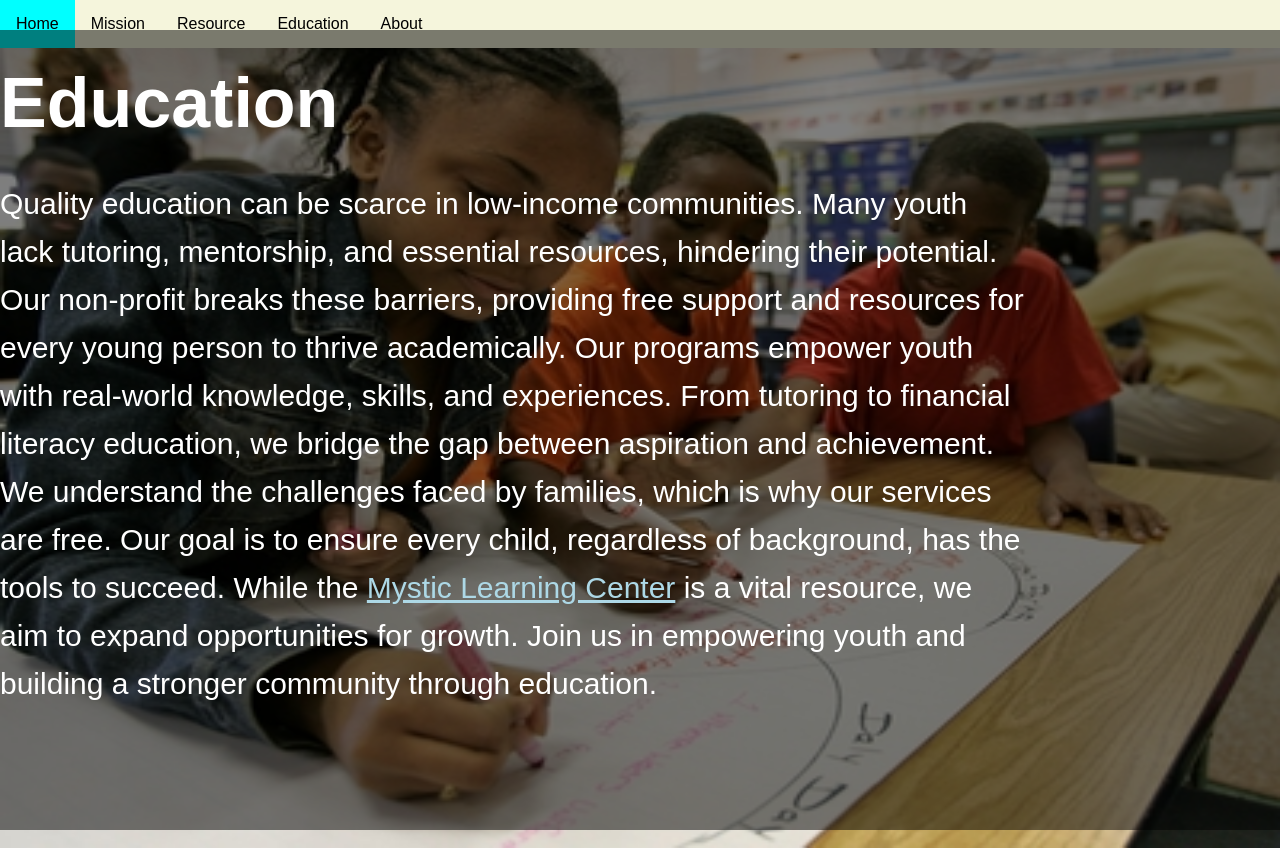
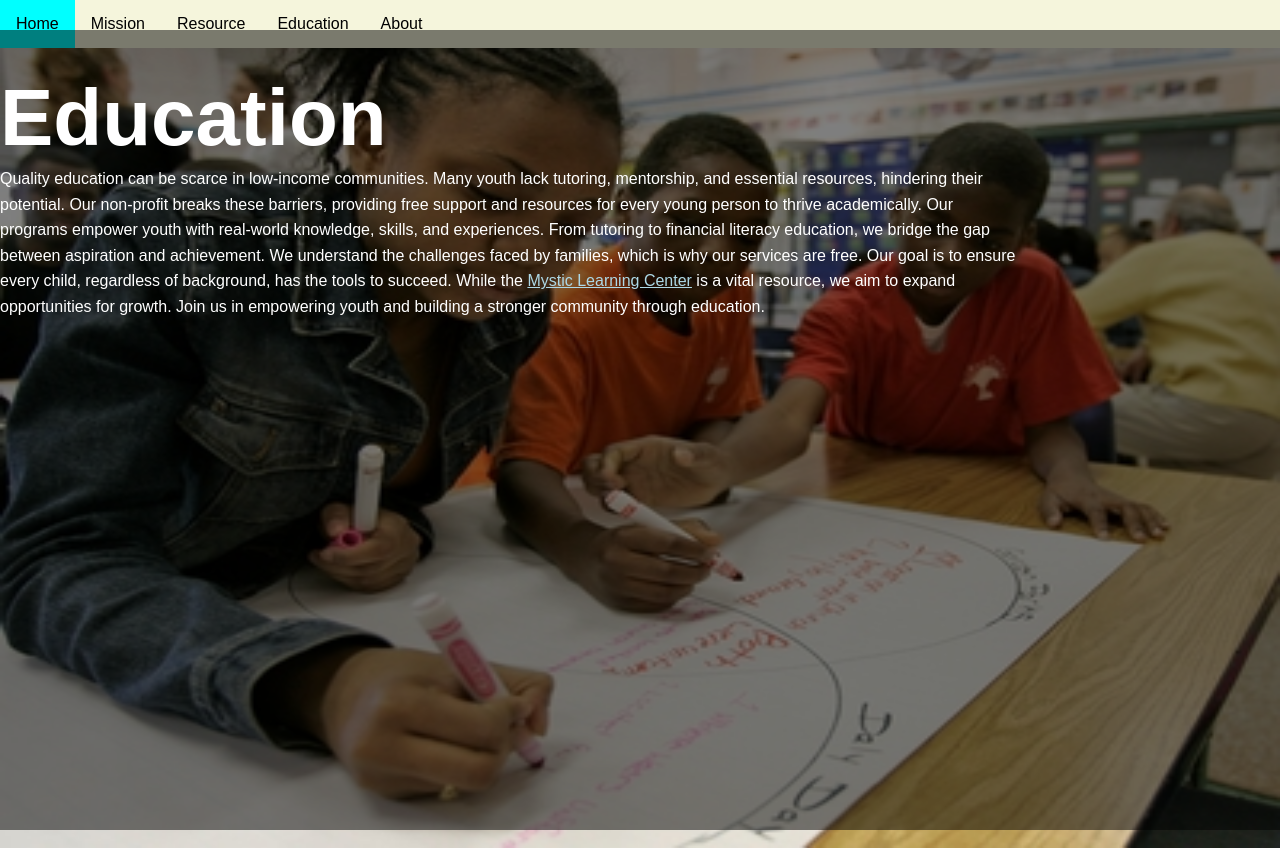
Before and after one commit to kalin1233/non-profit, a React (Vite) app: page /Education in a window 1280 px wide. Built offline with nearby package versions, Linux system fonts and the light colour scheme.

Commit message:
small changes

```diff
--- a/src/pages/Education.jsx
+++ b/src/pages/Education.jsx
@@ -1,5 +1,6 @@
 import educationPic from '../assets/education.png';
-import styled from 'styled-components';
+import styled, {ThemeProvider} from 'styled-components';
+import {theme} from "../components/Theme.jsx";
 
 const StyledImg = styled.img`
     width: 100%;
@@ -19,14 +20,13 @@ const OverlayDiv = styled.div`
 const StyledHeader = styled.h1`
     position: absolute;
     color: white;
-    font-weight: bold;
+    font-size: ${({ theme }) => theme.fontSizes.pageTitle};
     top: 0;
-    font-size: 70px;
 `;
 
 const StyledP = styled.p`
     position: absolute;
-    font-size: 30px;
+    font-size: ${({theme}) => theme.fontSizes.medium};
     color: white;
     top: 150px;
     width: 80%;
@@ -40,8 +40,8 @@ cursor: pointer;
 
 export default function Education() {
     return (
+        <ThemeProvider theme={theme}>
         <div>
-
              <StyledImg src={educationPic} alt="Education"/>
              <OverlayDiv/>
              <StyledHeader>Education</StyledHeader>
@@ -51,6 +51,7 @@ We understand the challenges faced by families, which is why our services are fr
 While the <Styleda href="https://mysticlearningcenter.org/about-us" target="_blank" rel="noopener noreferrer" >Mystic Learning Center</Styleda> is a vital resource, we aim to expand opportunities for growth. Join us in empowering youth and building a stronger community through education.
 </StyledP>
         </div>
+        </ThemeProvider>
 
     );
 }
--- a/src/pages/Home.jsx
+++ b/src/pages/Home.jsx
@@ -17,8 +17,7 @@ const HomePageContainer = styled.div`
 `;
 
 const SectionTitle = styled.h2`
-    font-size: ${({ theme }) => theme.fontSizes.large};
-    color: ${({ theme }) => theme.colors.text};
+    font-size: ${({ theme }) => theme.fontSizes.pageTitle};
     margin-bottom: 10px;
 `;
 
@@ -87,9 +86,11 @@ const HomePage = () => {
     return (
         <ThemeProvider theme={theme}>
             <HomePageContainer>
+                <SectionTitle>
                 <WindupChildren>
-                    <pace ms={100}>{"Welcome to our Non-Profit Organization Website"} </pace>
+                    <pace ms={100}>{"MIO NON-PROFIT ORGANIZATION"} </pace>
                 </WindupChildren>
+                </SectionTitle>
                 <IntroductionText>
                     This website is the vision of Kalin Toussaint and Lebanos Mengistu, two individuals who grew up in
                     Somerville Mystic Projects, respectively. Recognizing the challenges facing the youth in our
@@ -101,12 +102,12 @@ const HomePage = () => {
                 <SectionTitle>Meet Our Founders</SectionTitle>
                 <FounderContainer>
                     <FounderCard>
-                        <FounderImage src="kImage" alt="Founder 1"/>
+                        <FounderImage src={lebImage} alt="Founder 1"/>
                         <FounderName>Lebanos Mengistu</FounderName>
                         <FounderRole>Co-Founder & CEO</FounderRole>
                     </FounderCard>
                     <FounderCard>
-                        <FounderImage src="lebImage" alt="Founder 2"/>
+                        <FounderImage src={kImage} alt="Founder 2"/>
                         <FounderName>Kalin Toussaint</FounderName>
                         <FounderRole>Co-Founder & CEO</FounderRole>
                     </FounderCard>
--- a/src/pages/Mission.jsx
+++ b/src/pages/Mission.jsx
@@ -1,5 +1,6 @@
-import styled from 'styled-components';
+import styled, {ThemeProvider}  from 'styled-components';
 import missionphoto from '../assets/mission.jpeg';
+import {theme} from "../components/Theme.jsx";
 import { WindupChildren, Pace} from "windups";
 
 
@@ -16,10 +17,8 @@ const StyledImg = styled.img`
 `;
 
 const BoldHeader = styled.h1`
-    font-weight: bold;
     text-align: center;
-    font-size: 24px;
-    width: 100%;
+    font-size: ${({ theme }) => theme.fontSizes.pageTitle};
     margin-top:50px;
     margin-bottom: 0;
 `;
@@ -46,6 +45,7 @@ const StyledFooter = styled.footer`
 
 function Mission() {
     return (
+        <ThemeProvider theme={theme}>
         <PageContainer>
             <StyledImg src={missionphoto} alt="Mission"/>
             <BoldHeader>
@@ -68,6 +68,7 @@ function Mission() {
                 <p> Group 2. All rights reserved.</p>
             </StyledFooter>
         </PageContainer>
+        </ThemeProvider>
     );
 }
 
```
